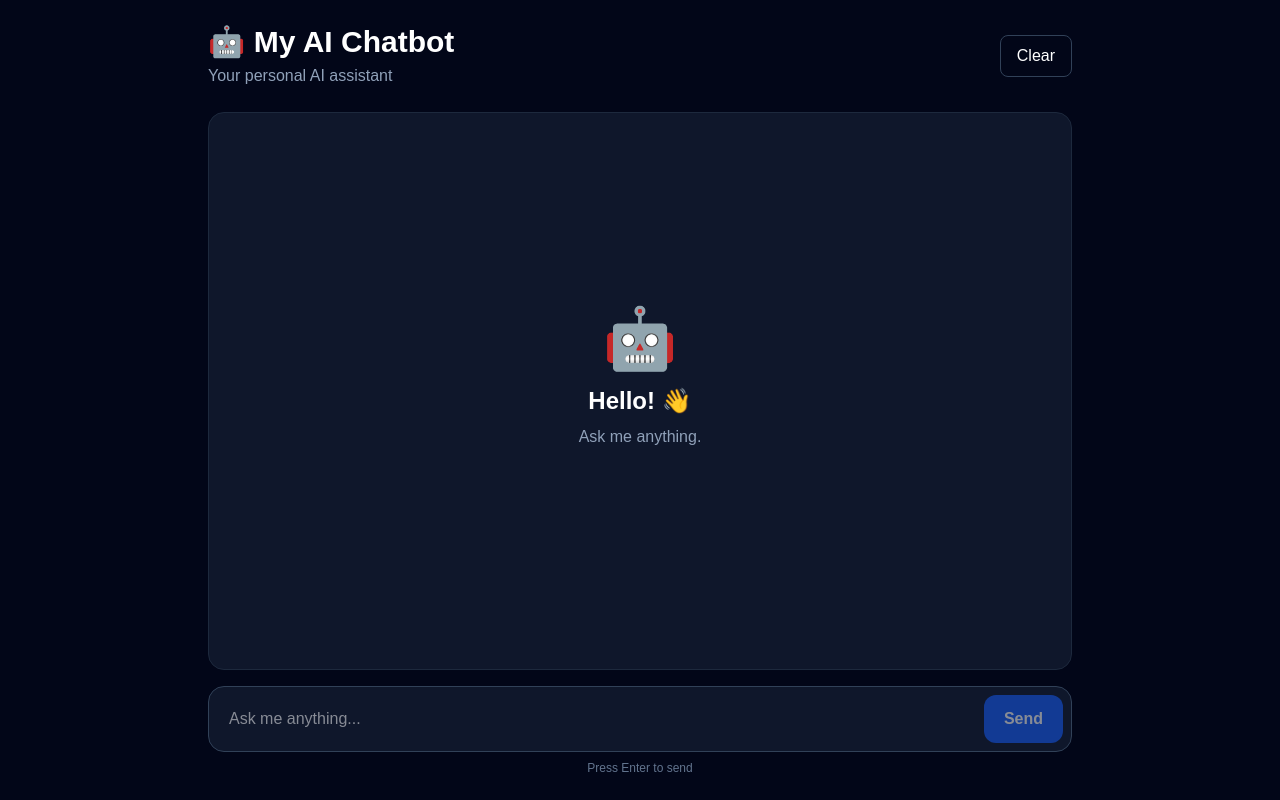
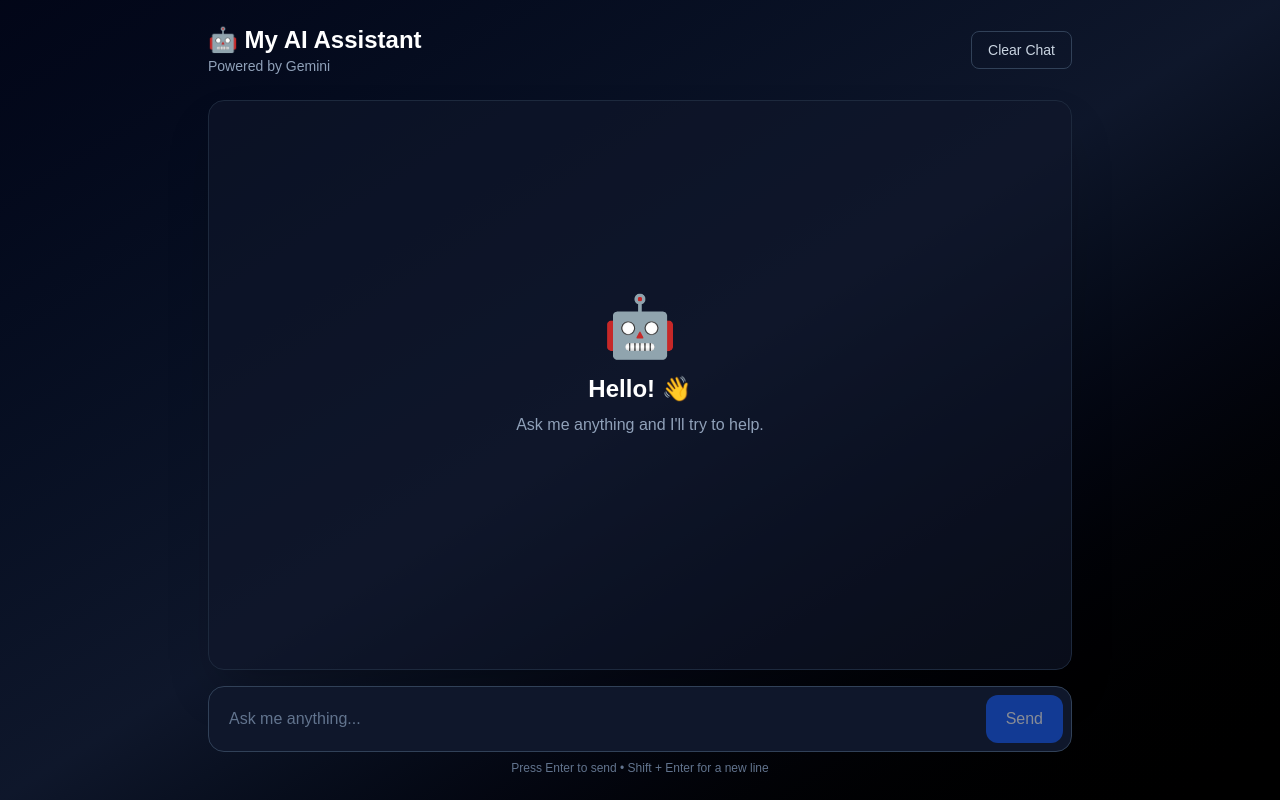
Before and after one commit to gorock-vr46/my-ai-chatbot, a Next.js app: page / in a window 1280 px wide. Built offline with nearby package versions, Linux system fonts and the light colour scheme.

Commit message:
Update Gemini AI chatbot

```diff
--- a/app/api/chat/route.ts
+++ b/app/api/chat/route.ts
@@ -1,5 +1,4 @@
-import { google } from "@ai-sdk/google";
-import { generateText } from "ai";
+import { GoogleGenAI } from "@google/genai";
 
 export async function POST(request: Request) {
   try {
@@ -7,26 +6,66 @@ export async function POST(request: Request) {
 
     if (!message) {
       return Response.json(
-        { error: "Message is required" },
+        { error: "No message received" },
         { status: 400 }
       );
     }
 
-    const result = await generateText({
-      model: google("gemini-3-flash-preview"),
-      system:
-        "You are a helpful and friendly AI assistant. Give clear and easy-to-understand answers.",
-      prompt: message,
+    const apiKey = process.env.GEMINI_API_KEY;
+
+    if (!apiKey) {
+      return Response.json(
+        { error: "GEMINI_API_KEY is missing" },
+        { status: 500 }
+      );
+    }
+
+    const ai = new GoogleGenAI({
+      apiKey,
     });
 
-    return Response.json({
-      response: result.text,
-    });
+    // Try the request up to 3 times
+    let lastError: unknown;
+
+    for (let attempt = 1; attempt <= 3; attempt++) {
+      try {
+        const result = await ai.models.generateContent({
+          model: "gemini-3.6-flash",
+          contents: message,
+        });
+
+        return Response.json({
+          response:
+            result.text || "Gemini returned an empty response.",
+        });
+      } catch (error) {
+        lastError = error;
+
+        console.log(
+          `Gemini attempt ${attempt} failed:`,
+          error
+        );
+
+        // Wait before trying again
+        if (attempt < 3) {
+          await new Promise((resolve) =>
+            setTimeout(resolve, 1500 * attempt)
+          );
+        }
+      }
+    }
+
+    throw lastError;
   } catch (error) {
-    console.error(error);
+    console.error("Gemini error:", error);
 
     return Response.json(
-      { error: "Something went wrong. Please try again." },
+      {
+        error:
+          error instanceof Error
+            ? error.message
+            : "Gemini API request failed.",
+      },
       { status: 500 }
     );
   }
--- a/app/page.tsx
+++ b/app/page.tsx
@@ -1,24 +1,56 @@
 "use client";
 
-import { useState } from "react";
+import { useEffect, useState } from "react";
 
 type Message = {
   role: "user" | "assistant";
   content: string;
 };
 
+const STORAGE_KEY = "my-ai-chat-history";
+
 export default function Home() {
   const [messages, setMessages] = useState<Message[]>([]);
   const [input, setInput] = useState("");
   const [loading, setLoading] = useState(false);
+  const [loaded, setLoaded] = useState(false);
+
+  // Load previous chat when the page opens
+  useEffect(() => {
+    try {
+      const savedChat = localStorage.getItem(STORAGE_KEY);
+
+      if (savedChat) {
+        setMessages(JSON.parse(savedChat));
+      }
+    } catch (error) {
+      console.error("Could not load chat history:", error);
+    }
+
+    setLoaded(true);
+  }, []);
+
+  // Save chat whenever messages change
+  useEffect(() => {
+    if (!loaded) return;
+
+    try {
+      localStorage.setItem(
+        STORAGE_KEY,
+        JSON.stringify(messages)
+      );
+    } catch (error) {
+      console.error("Could not save chat history:", error);
+    }
+  }, [messages, loaded]);
 
   async function sendMessage() {
-    if (!input.trim() || loading) return;
-
     const userMessage = input.trim();
 
-    setMessages((oldMessages) => [
-      ...oldMessages,
+    if (!userMessage || loading) return;
+
+    setMessages((previous) => [
+      ...previous,
       {
         role: "user",
         content: userMessage,
@@ -42,32 +74,46 @@ export default function Home() {
       const data = await response.json();
 
       if (!response.ok) {
-        throw new Error(data.error);
+        throw new Error(
+          data.error || "Something went wrong"
+        );
       }
 
-      setMessages((oldMessages) => [
-        ...oldMessages,
+      setMessages((previous) => [
+        ...previous,
         {
           role: "assistant",
           content: data.response,
         },
       ]);
     } catch (error) {
-      setMessages((oldMessages) => [
-        ...oldMessages,
+      const errorMessage =
+       error instanceof Error
+          ? error.message
+          : "";
+
+  let userMessage =
+    "Sorry, something went wrong. Please try again.";
+
+  if (
+    errorMessage.includes("429") ||
+    errorMessage.includes("RESOURCE_EXHAUSTED") ||
+    errorMessage.includes("quota")
+  ) {
+    userMessage =
+      "⚠️ Gemini's free quota has been reached. Please try again later.";
+  }
+
+  setMessages((previous) => [
+    ...previous,
     {
       role: "assistant",
-          content:
-            "Sorry, something went wrong. Please try again.",
+      content: userMessage,
     },
   ]);
 } finally {
   setLoading(false);
 }
-  }
-
-  function clearChat() {
-    setMessages([]);
   }
 
   function handleKeyDown(
@@ -79,42 +125,51 @@ export default function Home() {
     }
   }
 
+  function clearChat() {
+    setMessages([]);
+    localStorage.removeItem(STORAGE_KEY);
+  }
+
   return (
-    <main className="min-h-screen bg-slate-950 text-white">
+    <main className="min-h-screen bg-gradient-to-br from-slate-950 via-slate-900 to-black text-white">
       <div className="mx-auto flex min-h-screen max-w-4xl flex-col px-4 py-6">
 
+        {/* Header */}
         <header className="mb-6 flex items-center justify-between">
           <div>
-            <h1 className="text-3xl font-bold">
-              🤖 My AI Chatbot
+            <h1 className="text-2xl font-bold">
+              🤖 My AI Assistant
             </h1>
 
-            <p className="mt-1 text-slate-400">
-              Your personal AI assistant
+            <p className="text-sm text-slate-400">
+              Powered by Gemini
             </p>
           </div>
 
           <button
             onClick={clearChat}
-            className="rounded-lg border border-slate-700 px-4 py-2 hover:bg-slate-800"
+            className="rounded-lg border border-slate-700 px-4 py-2 text-sm text-slate-300 hover:bg-slate-800"
           >
-            Clear
+            Clear Chat
           </button>
         </header>
 
-        <div className="flex-1 space-y-4 overflow-y-auto rounded-2xl border border-slate-800 bg-slate-900 p-4">
+        {/* Chat */}
+        <section className="flex-1 space-y-4 overflow-y-auto rounded-2xl border border-slate-800 bg-slate-900/60 p-4 shadow-2xl">
 
           {messages.length === 0 && (
             <div className="flex min-h-[500px] items-center justify-center text-center">
               <div>
-                <div className="text-6xl">🤖</div>
+                <div className="mb-4 text-6xl">
+                  🤖
+                </div>
 
-                <h2 className="mt-4 text-2xl font-semibold">
+                <h2 className="text-2xl font-semibold">
                   Hello! 👋
                 </h2>
 
-                <p className="mt-2 text-slate-400">
-                  Ask me anything.
+                <p className="mt-2 max-w-md text-slate-400">
+                  Ask me anything and I'll try to help.
                 </p>
               </div>
             </div>
@@ -130,10 +185,10 @@ export default function Home() {
               }`}
             >
               <div
-                className={`max-w-[80%] rounded-2xl px-4 py-3 ${
+                className={`max-w-[85%] rounded-2xl px-4 py-3 ${
                   message.role === "user"
-                    ? "bg-blue-600"
-                    : "bg-slate-800"
+                    ? "bg-blue-600 text-white"
+                    : "bg-slate-800 text-slate-100"
                 }`}
               >
                 <p className="whitespace-pre-wrap">
@@ -146,13 +201,18 @@ export default function Home() {
           {loading && (
             <div className="flex justify-start">
               <div className="rounded-2xl bg-slate-800 px-4 py-3 text-slate-400">
+                <span className="animate-pulse">
                   AI is thinking...
+                </span>
               </div>
             </div>
           )}
-        </div>
 
+        </section>
+
+        {/* Input */}
         <div className="mt-4">
+
           <div className="flex gap-2 rounded-2xl border border-slate-700 bg-slate-900 p-2">
 
             <textarea
@@ -162,14 +222,15 @@ export default function Home() {
               }
               onKeyDown={handleKeyDown}
               placeholder="Ask me anything..."
-              className="flex-1 resize-none bg-transparent px-3 py-3 outline-none"
               rows={1}
+              disabled={loading}
+              className="flex-1 resize-none bg-transparent px-3 py-3 text-white outline-none placeholder:text-slate-500"
             />
 
             <button
               onClick={sendMessage}
               disabled={loading || !input.trim()}
-              className="rounded-xl bg-blue-600 px-5 py-3 font-semibold hover:bg-blue-500 disabled:opacity-50"
+              className="rounded-xl bg-blue-600 px-5 py-3 font-medium hover:bg-blue-500 disabled:cursor-not-allowed disabled:opacity-50"
             >
               {loading ? "..." : "Send"}
             </button>
@@ -177,8 +238,9 @@ export default function Home() {
           </div>
 
           <p className="mt-2 text-center text-xs text-slate-500">
-            Press Enter to send
+            Press Enter to send • Shift + Enter for a new line
           </p>
+
         </div>
 
       </div>
--- a/package.json
+++ b/package.json
@@ -11,6 +11,7 @@
   "dependencies": {
     "@ai-sdk/google": "^4.0.39",
     "@ai-sdk/openai": "^4.0.36",
+    "@google/genai": "^2.16.0",
     "ai": "^7.0.58",
     "next": "16.3.0",
     "react": "19.2.8",
```
Also changed, not shown: 1 other file (tests, documents, lock files or other folders). Lines whose indentation alone changed are shown as unchanged.
